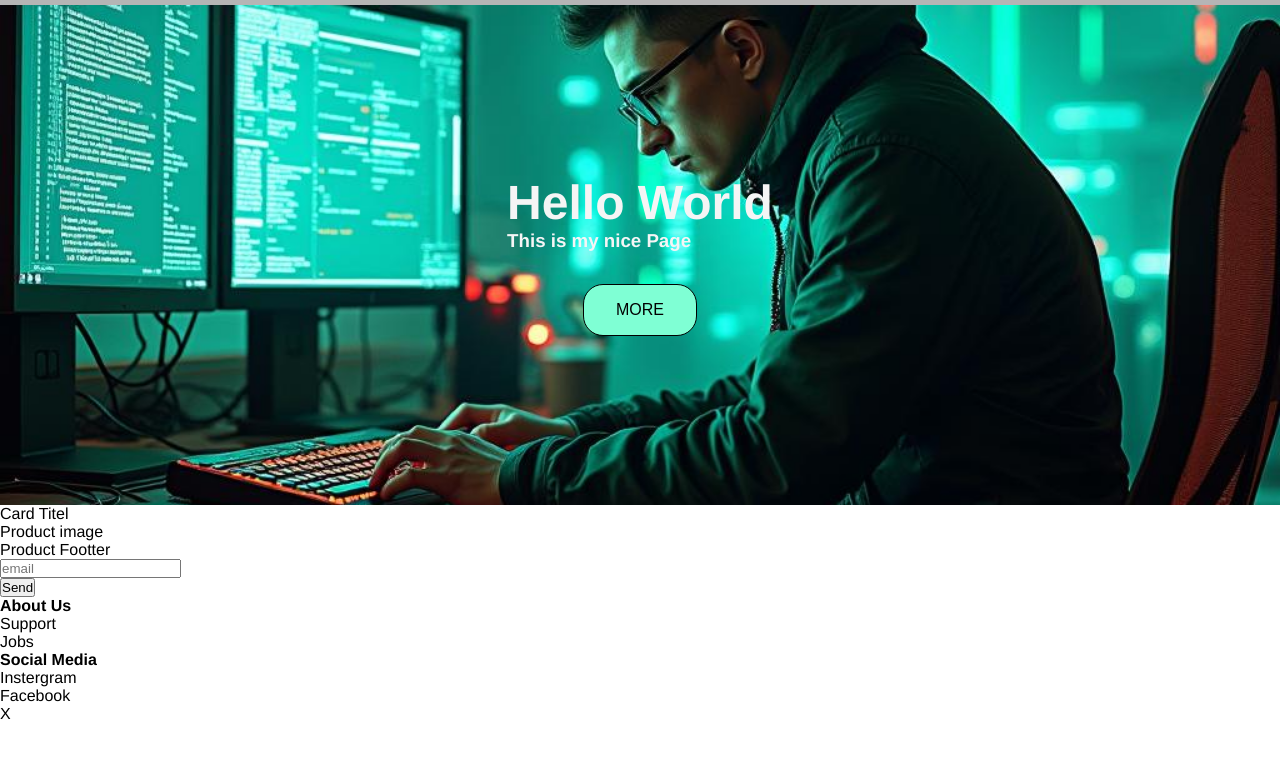
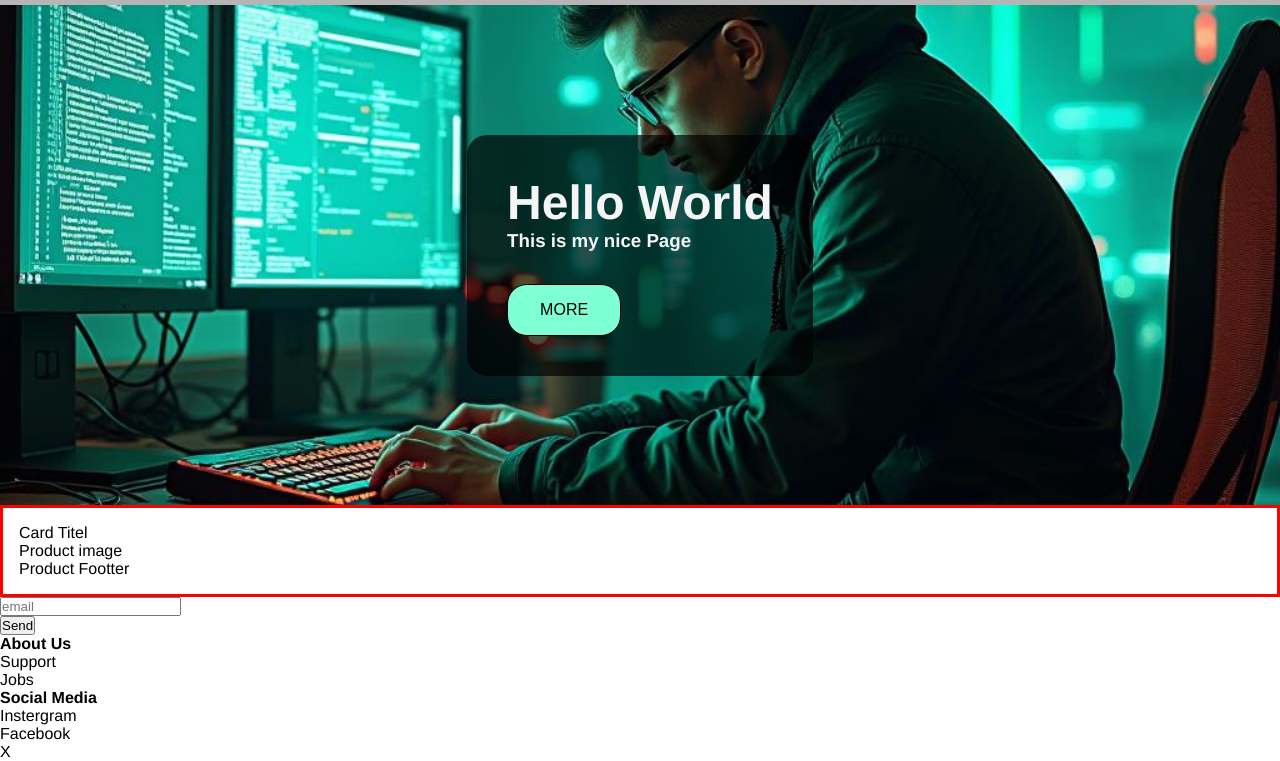
Before and after one commit to Pinweng/Projekt1, a plain HTML site: page index.html in a window 1280 px wide. Shown: the part 59-820 px from the top of the page. Drawn offline with Linux system fonts and the light colour scheme.

Commit message:
Update: hero-section

```diff
--- a/index.css
+++ b/index.css
@@ -59,10 +59,23 @@ header{
   justify-content: center;
   flex-direction: column;
 
-  .text-container{
-    color: whitesmoke;
-    .main-title{
-      font-size: 48px;
+  .item-container{
+    background-color: rgba(0, 0, 0, 0.689);
+    padding: 40px;
+    border-radius: 20px;
+
+    .text-container{
+      color: whitesmoke;
+
+      .main-title{
+        font-size: 48px;
+      }
     }
   }
 }
+
+.products-section{
+  border: 3px solid red;
+  padding: 16px;
+
+}
--- a/index.html
+++ b/index.html
@@ -18,46 +18,73 @@
   <main>
     <section class="hero-section">
 
-      <div class="text-container">
+      <div class="item-container">
+
+        <div class="text-container">
         <h1 class="main-title">Hello World</h1>
-      <h3 class="title">This is my nice Page</h3>
+        <h3 class="title">This is my nice Page</h3>
+        </div>
+
+        <button class="cta-btn ">More</button>
       </div>
-      <button class="cta-btn ">More</button>
+
     </section>
+
     <section class="products-section">
+
       <div class="product-card-container">
+
         <div class="product-card-head">
           Card Titel
         </div>
+
         <div class="product-card-body">
             Product image
         </div>
+
         <div class="product-card-footer">
           Product  Footter
         </div>
+
       </div>
+
     </section>
+
     <section class="newsletter">
+
       <form method="post" action>
+
         <div class="input-containter">
+
           <input type="email" name="email" placeholder="email">
+
         </div>
+
         <button type="submit">Send</button>
+
       </form>
+
     </section>
+
   </main>
+
   <footer>
+
     <ul>
       <b>About Us</b>
       <li>Support</li>
       <li>Jobs</li>
     </ul>
+
     <ul>
       <b>Social Media</b>
       <li>Instergram</li>
       <li>Facebook</li>
       <li>X</li>
     </ul>
+
   </footer>
+
 </body>
+
 </html>
```
